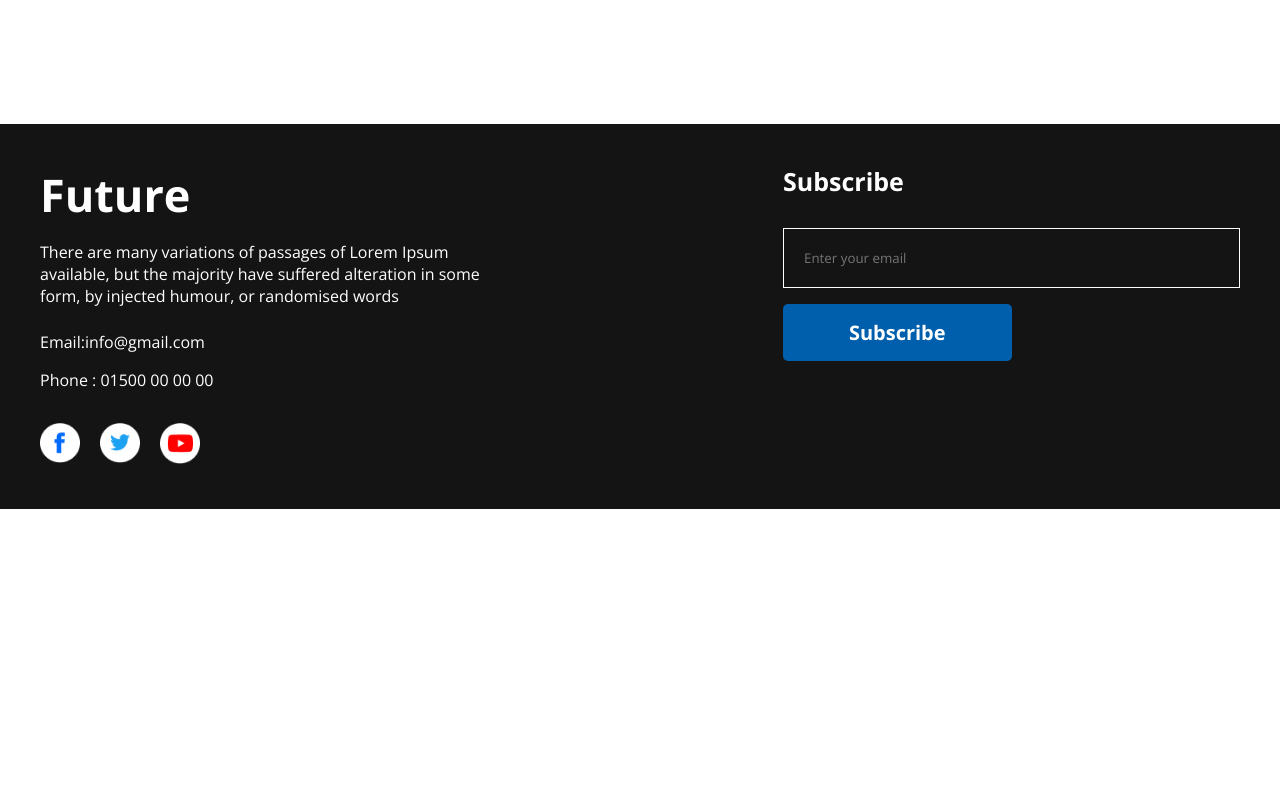
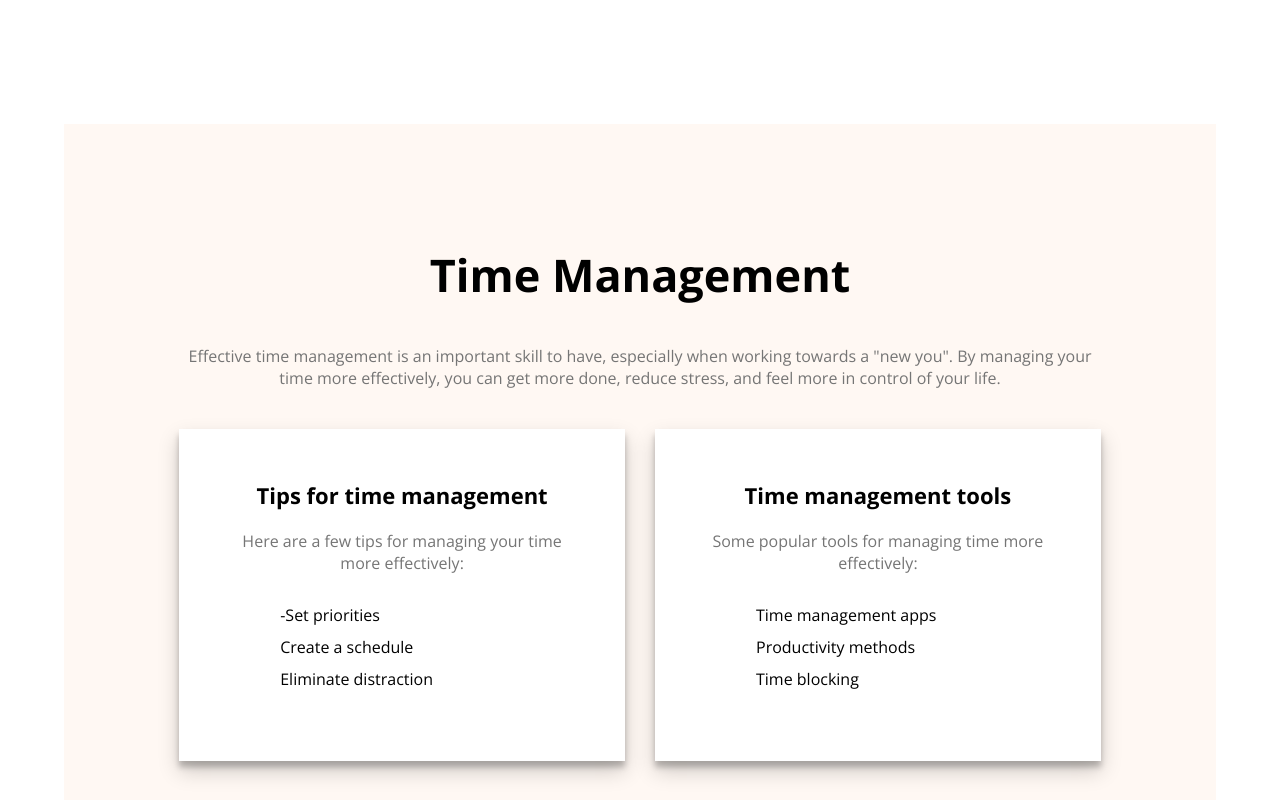
Before and after one commit to habib-N19/assignment-new-year-new-me, a plain HTML site: page index.html in a window 1280 px wide. Shown: the part 2280-3080 px from the top of the page. Before the commit the page ends 2789 px from the top, so only its background shows below. Drawn offline with nearby package versions, Linux system fonts and the light colour scheme.

Commit message:
added new time management section

```diff
--- a/index.html
+++ b/index.html
@@ -135,11 +135,38 @@
 
 			<section class="time-management">
 				<div class="time-management-container">
-					<h1 class="section-title"></h1>
-					<p class="section-description"></p>
+					<h1 class="section-title">Time Management</h1>
+					<p class="section-description">
+						Effective time management is an important skill to have, especially
+						when working towards a "new you". By managing your time more
+						effectively, you can get more done, reduce stress, and feel more in
+						control of your life.
+					</p>
 					<div class="management-cards-container">
-						<div class="time-card"></div>
-						<div class="time-card"></div>
+						<div class="time-card">
+							<h2 class="time-card-title">Tips for time management</h2>
+							<p class="time-card-sub-title">
+								Here are a few tips for managing your time more effectively:
+							</p>
+							<ul>
+								<li class="time-tips-list-item">-Set priorities</li>
+								<li class="time-tips-list-item">Create a schedule</li>
+								<li class="time-tips-list-item">Eliminate distraction</li>
+							</ul>
+						</div>
+						<div class="time-card">
+							<h2 class="time-card-title">Time management tools</h2>
+							<p class="time-card-sub-title">
+								Some popular tools for managing time more effectively:
+							</p>
+
+							<ul>
+								<li class="time-tool-list-item">Time management apps</li>
+								<li class="time-tool-list-item">Productivity methods</li>
+								<li class="time-tool-list-item">Time blocking</li>
+								<li class="time-tool-list-item"></li>
+							</ul>
+						</div>
 					</div>
 				</div>
 			</section>
--- a/styles/style.css
+++ b/styles/style.css
@@ -2,7 +2,7 @@
     padding: 0;
     margin: 0;
     font-family: 'Open Sans', sans-serif;
-    /* border: 2px solid red; */
+    /* border: 1px solid red; */
 }
 
 main {
@@ -167,6 +167,82 @@ header {
 }
 
 
+
+/* bonus section styles */
+.time-management {
+    display: flex;
+    width: 90%;
+    justify-content: center;
+    margin: 0 auto;
+    margin-bottom: 150px;
+    background: #FFF8F3;
+    padding-bottom: 150px;
+}
+
+.time-management-container {
+    text-align: center;
+    width: 80%;
+}
+
+.time-management-container .section-title {
+    padding-top: 100px;
+    margin-top: 20px;
+}
+
+.time-management-container .section-description {
+    margin: 40px 0;
+    color: #757575;
+}
+
+.management-cards-container {
+    display: flex;
+    flex: 1;
+    /* width: 80%; */
+    /* margin: 0 auto; */
+    gap: 30px;
+    justify-content: space-between;
+
+
+}
+
+.management-cards-container li {
+    list-style: none;
+    text-align: left;
+}
+
+.time-card {
+    width: 50%;
+
+    padding: 50px;
+    border: 1px solid white;
+    background-color: #FFFfff;
+    /* box-shadow: 10px 10px 40px rgba(0, 0, 0, 0.19), 6px 6px 12px rgba(0, 0, 0, 0.23); */
+    box-shadow: 0 10px 20px rgba(0, 0, 0, 0.19), 0 6px 6px rgba(0, 0, 0, 0.23);
+
+}
+
+.time-card-title {
+    font-size: 22px;
+    font-weight: 600;
+    /* padding: 10px 0; */
+}
+
+.time-card-sub-title {
+    margin-top: 20px;
+    margin-bottom: 15px;
+    color: #757575;
+}
+
+.time-card ul {
+    margin-top: 20px;
+    padding-top: 10px;
+    padding-left: 50px;
+}
+
+.time-card li {
+    padding-bottom: 10px;
+}
+
 /* footer area */
 
 footer {
```
